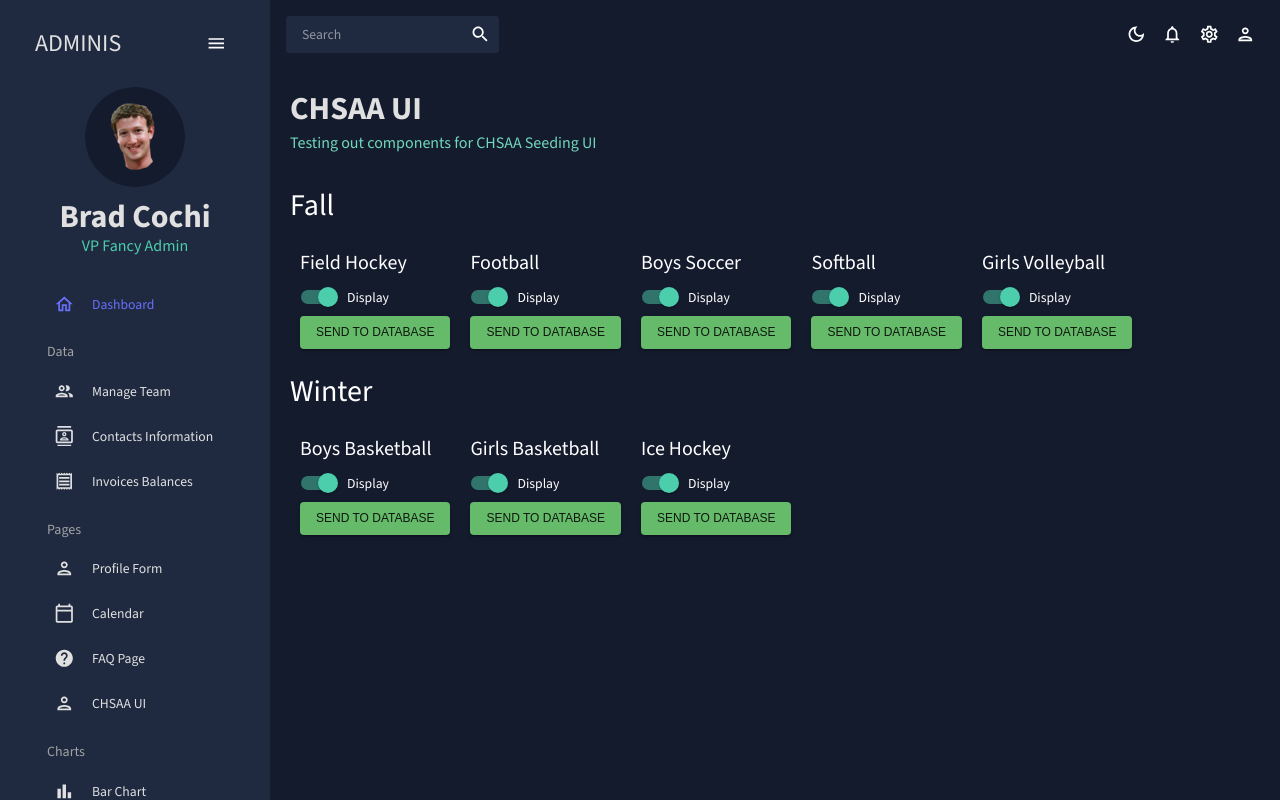
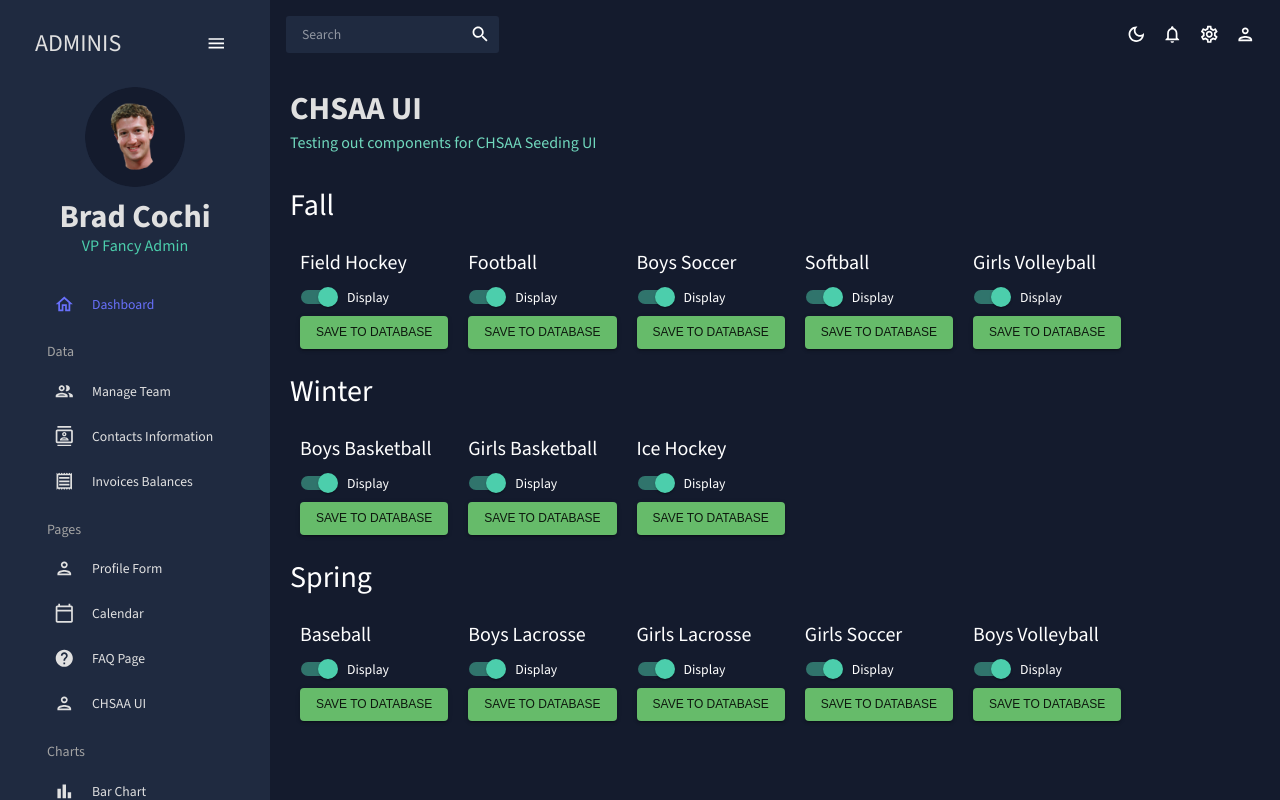
Before and after one commit to bradcochi/react-admin, a React (Create React App) app: page /chsaa in a window 1280 px wide. Built offline with nearby package versions, Linux system fonts and the light colour scheme.

Commit message:
added spring sports to CHSAA UI page

```diff
--- a/src/scenes/chsaa/index.jsx
+++ b/src/scenes/chsaa/index.jsx
@@ -27,7 +27,7 @@ const Chsaa = () => {
               label="Display"
             />
             <Button variant="contained" color="success">
-              Send to Database
+              Save to Database
             </Button>
           </FormGroup>
         </Box>
@@ -39,7 +39,7 @@ const Chsaa = () => {
               label="Display"
             />
             <Button variant="contained" color="success">
-              Send to Database
+              Save to Database
             </Button>
           </FormGroup>
         </Box>
@@ -51,7 +51,7 @@ const Chsaa = () => {
               label="Display"
             />
             <Button variant="contained" color="success">
-              Send to Database
+              Save to Database
             </Button>
           </FormGroup>
         </Box>
@@ -63,7 +63,7 @@ const Chsaa = () => {
               label="Display"
             />
             <Button variant="contained" color="success">
-              Send to Database
+              Save to Database
             </Button>
           </FormGroup>
         </Box>
@@ -75,7 +75,7 @@ const Chsaa = () => {
               label="Display"
             />
             <Button variant="contained" color="success">
-              Send to Database
+              Save to Database
             </Button>
           </FormGroup>
         </Box>
@@ -92,7 +92,7 @@ const Chsaa = () => {
               label="Display"
             />
             <Button variant="contained" color="success">
-              Send to Database
+              Save to Database
             </Button>
           </FormGroup>
         </Box>
@@ -104,7 +104,7 @@ const Chsaa = () => {
               label="Display"
             />
             <Button variant="contained" color="success">
-              Send to Database
+              Save to Database
             </Button>
           </FormGroup>
         </Box>
@@ -116,7 +116,72 @@ const Chsaa = () => {
               label="Display"
             />
             <Button variant="contained" color="success">
-              Send to Database
+              Save to Database
+            </Button>
+          </FormGroup>
+        </Box>
+      </Box>
+      <Box>
+        <Typography fontSize={30}>Spring</Typography>
+      </Box>
+      <Box display="flex" my="20px">
+        <Box mx="10px">
+          <FormGroup>
+            <Typography fontSize={20}>Baseball</Typography>
+            <FormControlLabel
+              control={<Switch defaultChecked color="secondary" />}
+              label="Display"
+            />
+            <Button variant="contained" color="success">
+              Save to Database
+            </Button>
+          </FormGroup>
+        </Box>
+        <Box mx="10px">
+          <FormGroup>
+            <Typography fontSize={20}>Boys Lacrosse</Typography>
+            <FormControlLabel
+              control={<Switch defaultChecked color="secondary" />}
+              label="Display"
+            />
+            <Button variant="contained" color="success">
+              Save to Database
+            </Button>
+          </FormGroup>
+        </Box>
+        <Box mx="10px">
+          <FormGroup>
+            <Typography fontSize={20}>Girls Lacrosse</Typography>
+            <FormControlLabel
+              control={<Switch defaultChecked color="secondary" />}
+              label="Display"
+            />
+            <Button variant="contained" color="success">
+              Save to Database
+            </Button>
+          </FormGroup>
+        </Box>
+        <Box mx="10px">
+          <FormGroup>
+            <Typography fontSize={20}>Girls Soccer</Typography>
+            <FormControlLabel
+              control={<Switch defaultChecked color="secondary" />}
+              label="Display"
+            />
+            <Button variant="contained" color="success">
+              Save to Database
+            </Button>
+          </FormGroup>
+        </Box>
+        <Box mx="10px">
+          <FormGroup>
+            <Typography fontSize={20}>Boys Volleyball</Typography>
+            <FormControlLabel
+              control={<Switch defaultChecked color="secondary" />}
+              label="Display"
+            />
+            <Button variant="contained" color="success">
+              Save to Database
             </Button>
           </FormGroup>
         </Box>
```
